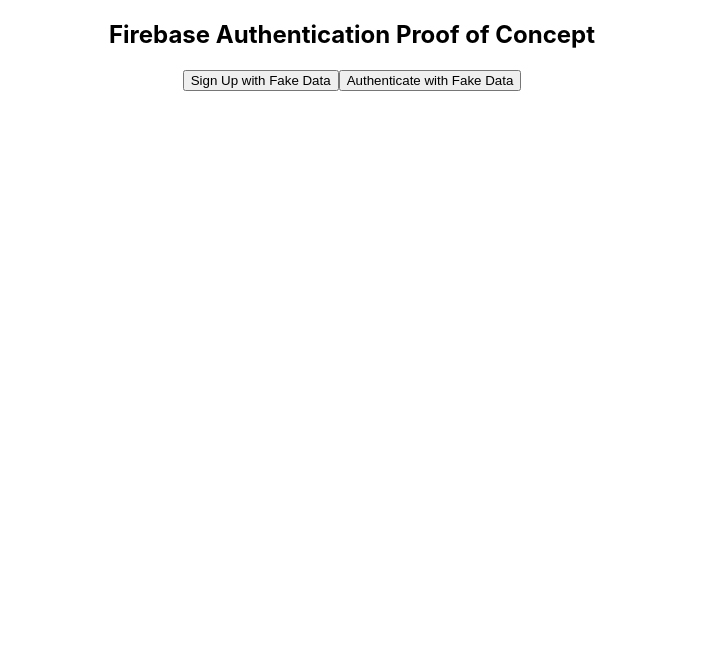
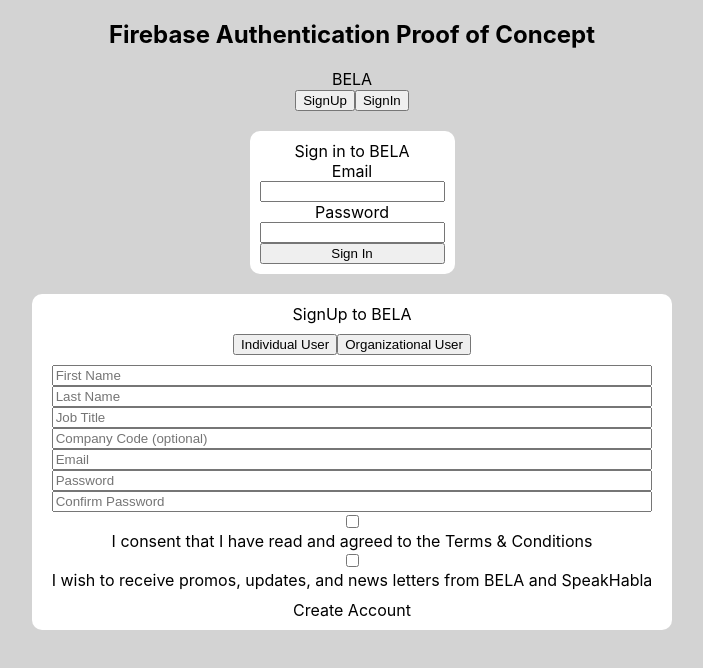
Before and after one commit to Team-2-MegaDevs/authentication-poc, a React app: page / in a window 1280 px wide. Shown: the whole page, without its empty margins (288-991 px from the left). Built offline with nearby package versions, Linux system fonts and the light colour scheme; some packages are replaced by stand-ins of ours.

Commit message:
Created SignIn and SignUp component bones

```diff
--- a/src/components/App/App.js
+++ b/src/components/App/App.js
@@ -1,7 +1,8 @@
 import React from "react";
 import { authenticateUser, signUpUser } from "../../firebase/firebase-utils";
 import "./App.css";
-
+import SignIn from "../SignIn/SignIn"
+import SignUp from "../SignUp/SignUp"
 function App() {
 	//sample user object
 	const samplePassword = "456465165";
@@ -17,10 +18,8 @@
 		type: "individual",
 		isEmployee: true,
 	};
-
-	return (
-		<div className='App'>
-			<h2>Firebase Authentication Proof of Concept</h2>
+	/**
+	 * <h2>Firebase Authentication Proof of Concept</h2>
 			<button
 				onClick={() => signUpUser(sampleData.email, samplePassword, sampleData)}
 			>
@@ -31,6 +30,18 @@
 			>
 				Authenticate with Fake Data
 			</button>
+	 */
+
+	return (
+		<div className='App'>
+			<h2>Firebase Authentication Proof of Concept</h2>
+			<div className="signInHeader">
+                <div className="headerLeftSide">BELA</div>
+                <button className="headerRightSide">SignUp</button>
+				<button className="headerRightSide">SignIn</button>
+            </div>
+			<SignIn/>
+			<SignUp/>
 		</div>
 	);
 }
--- /dev/null
+++ b/src/components/SignIn/SignIn.css
@@ -0,0 +1,22 @@
+.signInPage{
+    width: 100%;
+    display: flex;
+    justify-content: center;
+    margin-top: 10px;
+    margin-bottom: 10px;
+}
+.signInBox{
+    background-color: white;
+    padding: 10px;
+    border-radius: 10px;
+    display: flex;
+    flex-direction: column;
+    margin-top: 10px;
+    margin-bottom: 10px;
+}
+.typeOfUserRow{
+    display: flex;
+    flex-direction: row;
+    justify-content: center;
+    margin-bottom: 10px;
+}
--- /dev/null
+++ b/src/components/SignIn/SignIn.js
@@ -0,0 +1,20 @@
+import React from 'react'
+import './SignIn.css'
+export default function SignIn() {
+    return (
+        <div>
+
+            <div className="signInPage">
+                <div className="signInBox">
+                    <div className="signInTitle"> Sign in to BELA </div>
+                    <div>Email</div>
+                    <input type="text"/>
+                    <div>Password</div>
+                    <input type="text"/>
+                    <button>Sign In</button>
+
+                </div>
+            </div>
+        </div>
+    )
+}
--- /dev/null
+++ b/src/components/SignUp/SignUp.css
@@ -0,0 +1,19 @@
+.signUpPage{
+    width: 100%;
+    display: flex;
+    justify-content: center;
+}
+.signUpBox{
+    background-color: white;
+    padding: 10px;
+    border-radius: 10px;
+    display: flex;
+    flex-direction: column;
+}
+.signUpForm{
+    background-color: white;
+    padding: 10px;
+    border-radius: 10px;
+    display: flex;
+    flex-direction: column;
+}
--- /dev/null
+++ b/src/components/SignUp/SignUp.js
@@ -0,0 +1,32 @@
+import React from 'react'
+import './SignUp.css'
+export default function SignUp() {
+    return (
+        <div className="signUpPage">
+
+            <div className="signUpBox">
+
+                    <div> SignUp to BELA </div>
+                    <div className="signUpForm">
+                        <div className="typeOfUserRow">
+                            <button>Individual User</button>
+                            <button>Organizational User</button>
+                        </div>
+
+                        <input type="text" placeholder="First Name"/>
+                        <input type="text" placeholder="Last Name"/>
+                        <input type="text" placeholder="Job Title"/>
+                        <input type="text" placeholder="Company Code (optional)"/>
+                        <input type="text" placeholder="Email"/>
+                        <input type="text" placeholder="Password"/>
+                        <input type="text" placeholder="Confirm Password"/>
+                        <input type="checkbox" id="accept" name="accept"/> I consent that I have read and agreed to the Terms &amp; Conditions
+                        <input type="checkbox" id="accept" name="accept"/> I wish to receive promos, updates, and news letters from BELA and SpeakHabla
+                    </div>
+                    <div>Create Account</div>
+
+
+            </div>
+        </div>
+    )
+}
--- a/src/index.css
+++ b/src/index.css
@@ -5,4 +5,5 @@
 		sans-serif;
 	-webkit-font-smoothing: antialiased;
 	-moz-osx-font-smoothing: grayscale;
+	background-color: lightgrey;
 }
```
Also changed, not shown: 2 other files.
